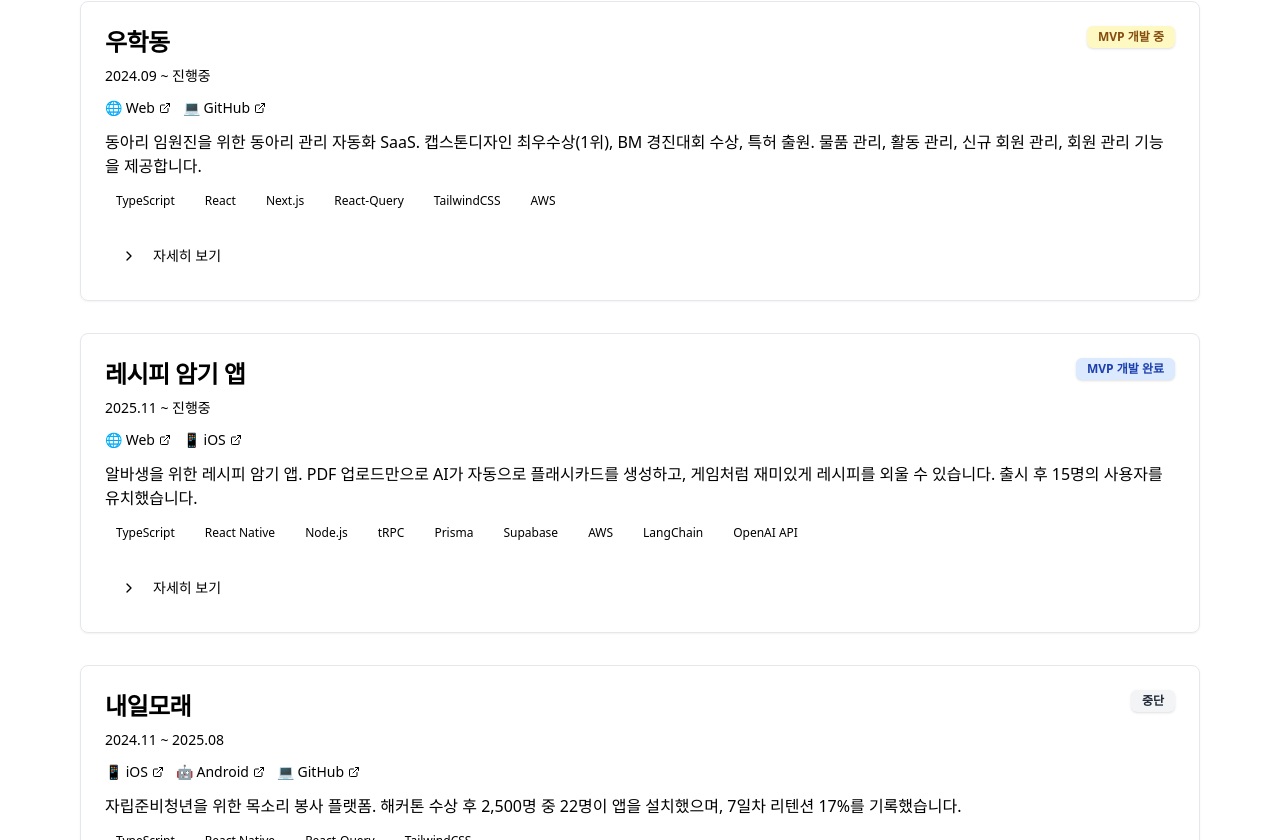
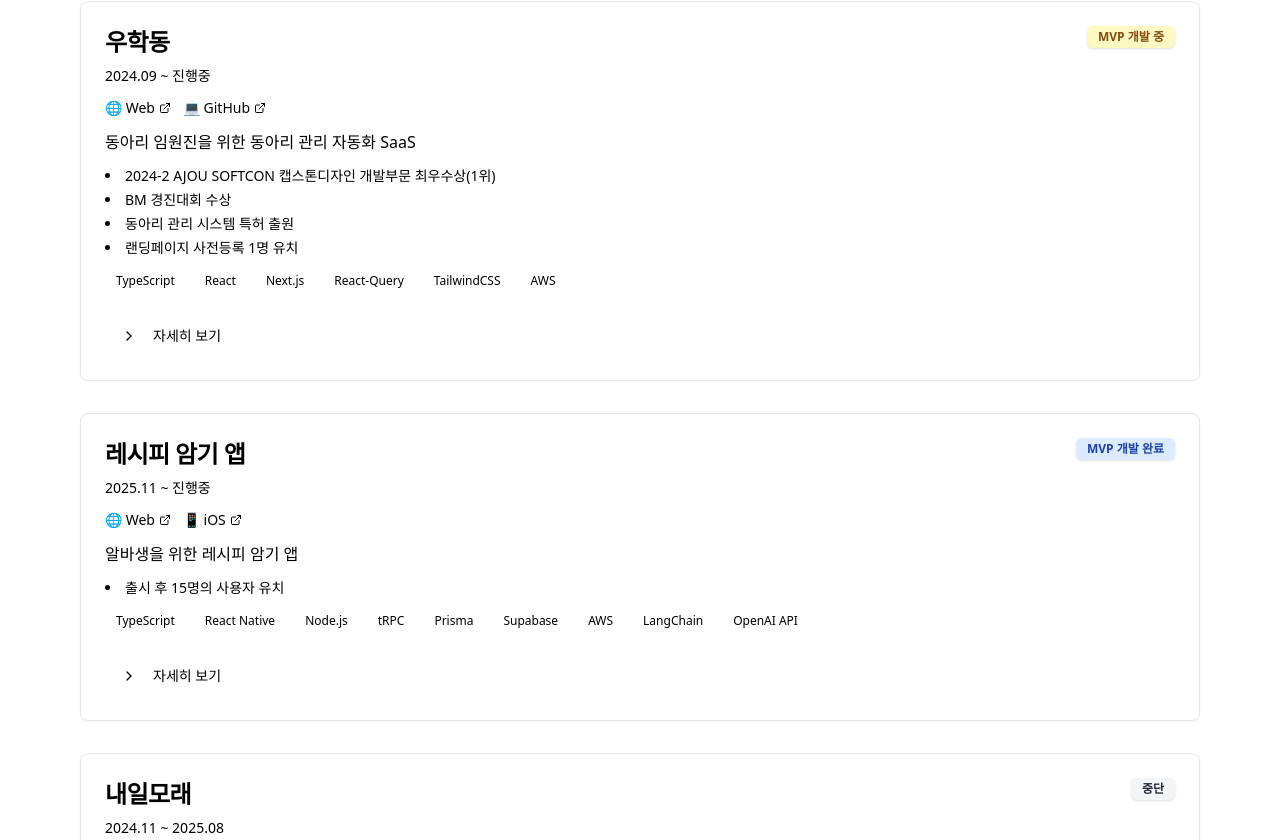
Before and after one commit to salmonco/portfolio, a Next.js app: page /projects in a window 1280 px wide. Shown: the part 300-1140 px from the top of the page. Built offline with nearby package versions, Linux system fonts and the light colour scheme.

Commit message:
feat: 데이터 추가

```diff
--- a/components/projects/StartupProjectCard.tsx
+++ b/components/projects/StartupProjectCard.tsx
@@ -52,6 +52,15 @@ export function StartupProjectCard({ project }: Props) {
         <CardDescription className="text-sm sm:text-base">
           {project.summary}
         </CardDescription>
+        {project.achievements.length > 0 && (
+          <div className="mt-2">
+            <ul className="list-disc list-inside space-y-1 text-xs sm:text-sm text-muted-foreground">
+              {project.achievements.map((achievement, idx) => (
+                <li key={idx}>{achievement}</li>
+              ))}
+            </ul>
+          </div>
+        )}
         <TechStackTags techStack={project.techStack} />
       </CardHeader>
       <CardContent className="space-y-4">
--- a/data/startup-projects.ts
+++ b/data/startup-projects.ts
@@ -9,8 +9,13 @@ export const STARTUP_PROJECT: StartupProject[] = [
       end: null,
     },
     status: "MVP 개발 중",
-    summary:
-      "동아리 임원진을 위한 동아리 관리 자동화 SaaS. 캡스톤디자인 최우수상(1위), BM 경진대회 수상, 특허 출원. 물품 관리, 활동 관리, 신규 회원 관리, 회원 관리 기능을 제공합니다.",
+    summary: "동아리 임원진을 위한 동아리 관리 자동화 SaaS",
+    achievements: [
+      "2024-2 AJOU SOFTCON 캡스톤디자인 개발부문 최우수상(1위)",
+      "BM 경진대회 수상",
+      "동아리 관리 시스템 특허 출원",
+      "랜딩페이지 사전등록 1명 유치",
+    ],
     techStack: [
       "TypeScript",
       "React",
@@ -111,8 +116,8 @@ export const STARTUP_PROJECT: StartupProject[] = [
       end: null,
     },
     status: "MVP 개발 완료",
-    summary:
-      "알바생을 위한 레시피 암기 앱. PDF 업로드만으로 AI가 자동으로 플래시카드를 생성하고, 게임처럼 재미있게 레시피를 외울 수 있습니다. 출시 후 15명의 사용자를 유치했습니다.",
+    summary: "알바생을 위한 레시피 암기 앱",
+    achievements: ["출시 후 15명의 사용자 유치"],
     techStack: [
       "TypeScript",
       "React Native",
@@ -196,8 +201,12 @@ export const STARTUP_PROJECT: StartupProject[] = [
       end: "2025.08",
     },
     status: "중단",
-    summary:
-      "자립준비청년을 위한 목소리 봉사 플랫폼. 해커톤 수상 후 2,500명 중 22명이 앱을 설치했으며, 7일차 리텐션 17%를 기록했습니다.",
+    summary: "자립준비청년을 위한 목소리 봉사 플랫폼",
+    achievements: [
+      "해커톤 수상",
+      "자준청 2,500명 중 22명 앱 설치",
+      "7일차 리텐션 17% 기록",
+    ],
     techStack: ["TypeScript", "React Native", "React-Query", "TailwindCSS"],
     links: {
       web: "",
--- a/types/startup-project.ts
+++ b/types/startup-project.ts
@@ -13,6 +13,7 @@ export interface StartupProject {
   };
   status: StartupStatus;
   summary: string;
+  achievements: string[];
   techStack: string[];
   links: {
     web: string;
```
